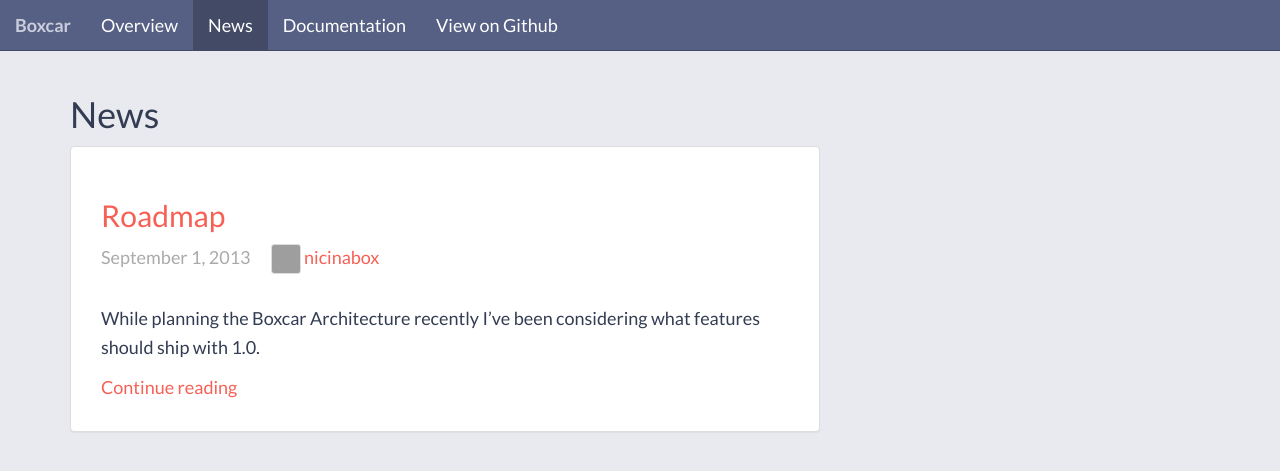
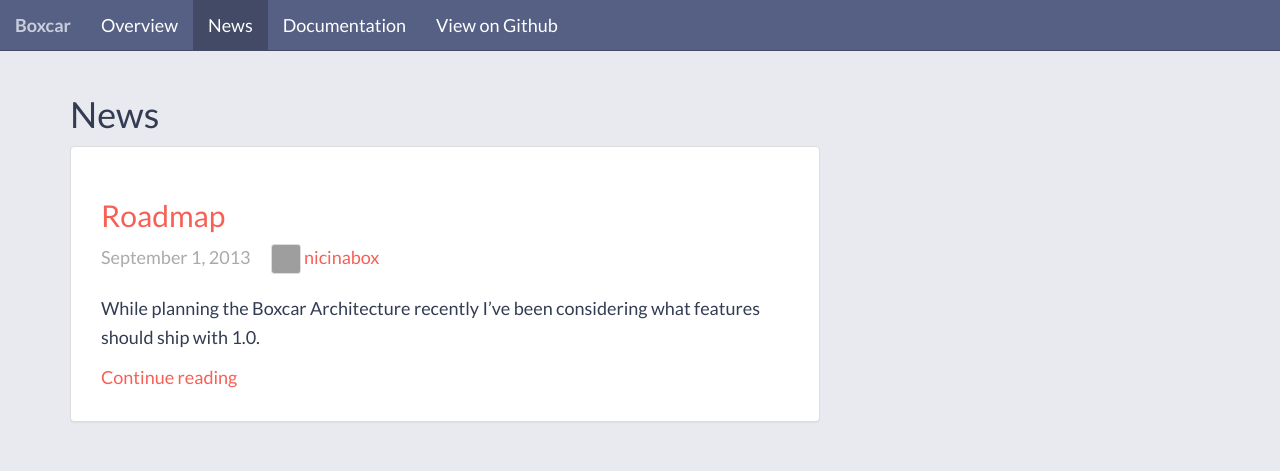
Before and after one commit to nicinabox/boxcar, a Jekyll site: the page built from news/index.html, in a window 1280 px wide. Shown: the top 471 px of the page. Built offline with Jekyll 4.4.1, drawn with Linux system fonts in a browser that asks for light colours; nearby versions of some CDN libraries; Markdown is read by kramdown in place of the engine named in the settings; comment, search, counter and statistics services are not loaded; grey boxes are pictures that could not be loaded.

Commit message:
Code cleanup, copy changes, update menu icon

```diff
--- a/_layouts/default.html
+++ b/_layouts/default.html
@@ -14,12 +14,12 @@
   <script src="//ajax.googleapis.com/ajax/libs/jquery/1.10.2/jquery.min.js"></script>
   <script src="/assets/javascripts/bootstrap.min.js"></script>
 </head>
-<body class="{{ page.type }}">
+<body>
   <div id="root">
     <div id="header">
       <nav class="navbar navbar-default navbar-static-top">
         <div class="navbar-header">
-          <button type="button" class="navbar-toggle" data-toggle="collapse" data-target=".navbar-ex1-collapse">
+          <button type="button" class="navbar-toggle" data-toggle="collapse" data-target="#primary-nav">
             <span class="sr-only">Toggle navigation</span>
             <span class="icon-bar"></span>
             <span class="icon-bar"></span>
@@ -30,7 +30,7 @@
           </a>
         </div>
 
-        <div class="collapse navbar-collapse navbar-ex1-collapse">
+        <div id="primary-nav" class="collapse navbar-collapse">
           <ul class="nav navbar-nav">
             <li class="{% if page.overview %}active{% endif %}">
               <a href="/">Overview</a>
--- a/_layouts/news.html
+++ b/_layouts/news.html
@@ -6,7 +6,7 @@ title: News
 <div class="container">
   <div class="row">
     <div class="col-sm-8">
-			<h1>{{ page.title }}</h1>
+      <h1>{{ page.title }}</h1>
 
       <div class="posts panel panel-content panel-default">
         {{ content }}
--- a/index.html
+++ b/index.html
@@ -25,7 +25,7 @@ type: overview
       <div class="col-sm-6">
         <div class="laptop">
           <div class="laptop-screen">
-            <img src="https://rawgithub.com/nicinabox/boxcar/master/screenshot-dashboard.png" alt="" class="img-responsive">
+            <img src="https://rawgithub.com/nicinabox/boxcar/master/screenshot-dashboard.png" alt="" class="img-responsive img-thumbnail">
           </div>
         </div>
       </div>
--- a/sass/_news.scss
+++ b/sass/_news.scss
@@ -9,7 +9,7 @@
   }
   header {
     @include clearfix;
-		margin-bottom: 30px;
+    margin-bottom: 20px;
     time {
       color: #aaa;
     }
```
Also changed, not shown: other parts of index.html (+1 -1 lines), _layouts/docs.html (+5 -3 lines), assets/stylesheets/application.css. Lines whose indentation alone changed are shown as unchanged.
